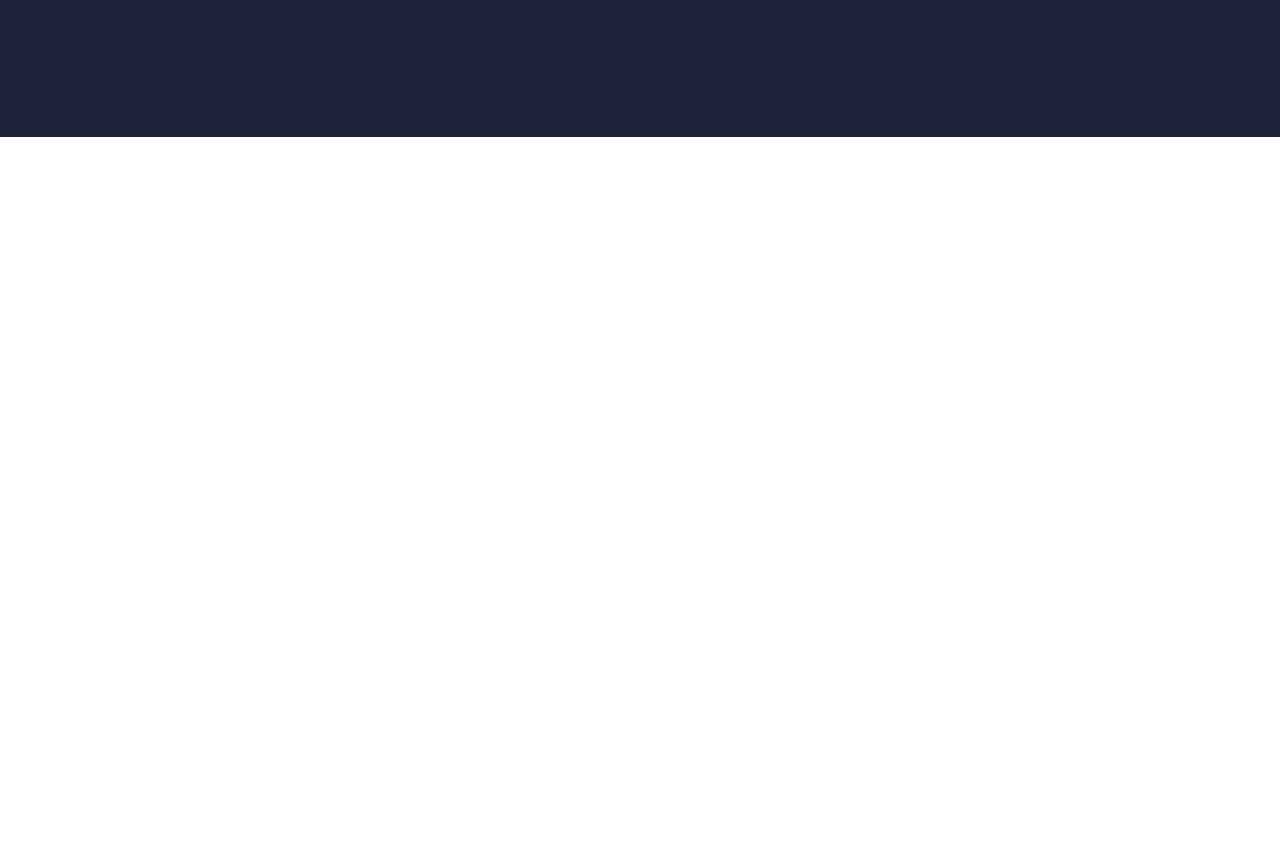
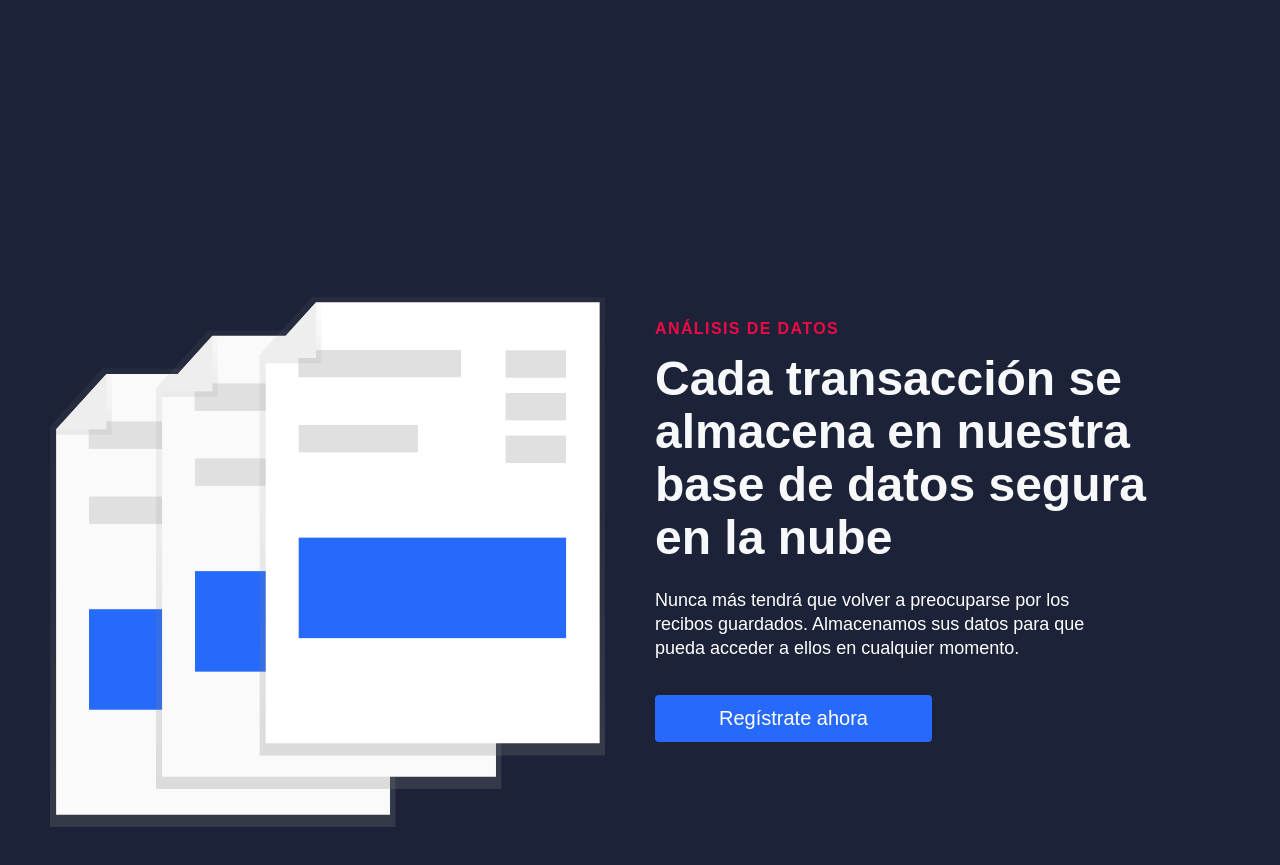
Before and after one commit to brammont/React-landingPage-app, a React (Create React App) app: page / in a window 1280 px wide. Shown: the part 2460-3325 px from the top of the page. Before the commit the page ends 2597 px from the top, so only its background shows below. Built offline with nearby package versions, Linux system fonts and the light colour scheme.

Commit message:
creando componente pricing para home page

```diff
--- /dev/null
+++ b/src/components/Pricing.js
@@ -0,0 +1,10 @@
+import React from 'react'
+import './Pricing.css'
+function Pricing() {
+    return (
+        <div>
+
+        </div>
+    )
+}
+export default Pricing
--- a/src/components/pages/HomePage/Home.js
+++ b/src/components/pages/HomePage/Home.js
@@ -1,12 +1,15 @@
 import React from 'react'
 import HeroSection from '../../HeroSection'
-import {homeObjOne, homeObjThree, homeObjTwo} from './Data';
+import Pricing from '../../Pricing';
+import {homeObjOne, homeObjThree, homeObjTwo,homeObjFour} from './Data';
 function Home() {
     return (
         <div>
              <HeroSection {...homeObjOne} />
              <HeroSection {...homeObjThree} />
              <HeroSection {...homeObjTwo} />
+             <Pricing/>
+             <HeroSection {...homeObjFour} />
 
         </div>
     )
```
Also changed, not shown: src/components/Pricing.css (added).
